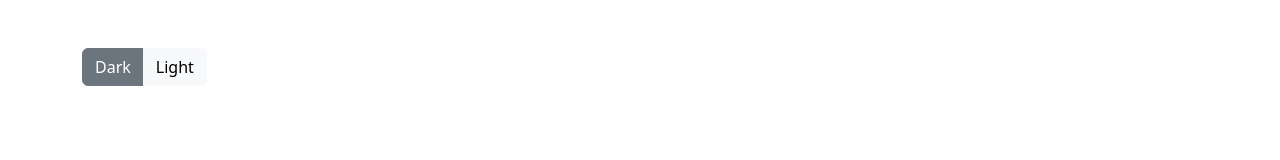
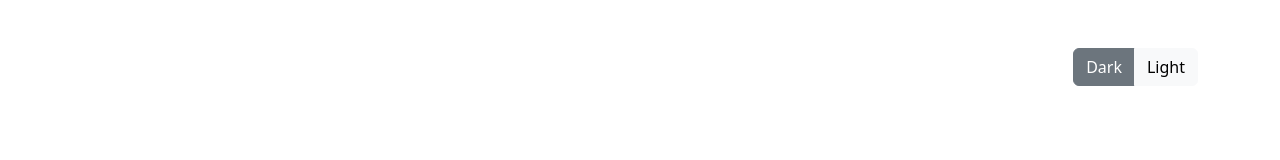
Before and after one commit to ajnooncstu/testUserList, a plain HTML site: page index1.html in a window 1280 px wide. Drawn offline with Linux system fonts and the light colour scheme.

Commit message:
Put flex container and justify right

```diff
--- a/index1.html
+++ b/index1.html
@@ -11,14 +11,14 @@
 <body>
     <header class="mb-5">
         <div class="container mt-5">
-            <div class="btn-group">
-                <button class="btn btn-secondary" data-bs-theme-value="dark">Dark</button>
-                <button class="btn btn-light" data-bs-theme-value="light">Light</button>
+            <div class="d-flex justify-content-end">
+                <div class="btn-group">
+                    <button class="btn btn-secondary" data-bs-theme-value="dark">Dark</button>
+                    <button class="btn btn-light" data-bs-theme-value="light">Light</button>
+                </div>
             </div>
         </div>
     </header>
-    <!-- <button class="btn btn-secondary btn-sm">Dark</button>
-    <button class="btn btn-light btn-sm"></button> -->
     <script src="js/bootstrap.bundle.min.js"></script>
     <script src="js/darkmodetoggle.js"></script>
 </body>
```
